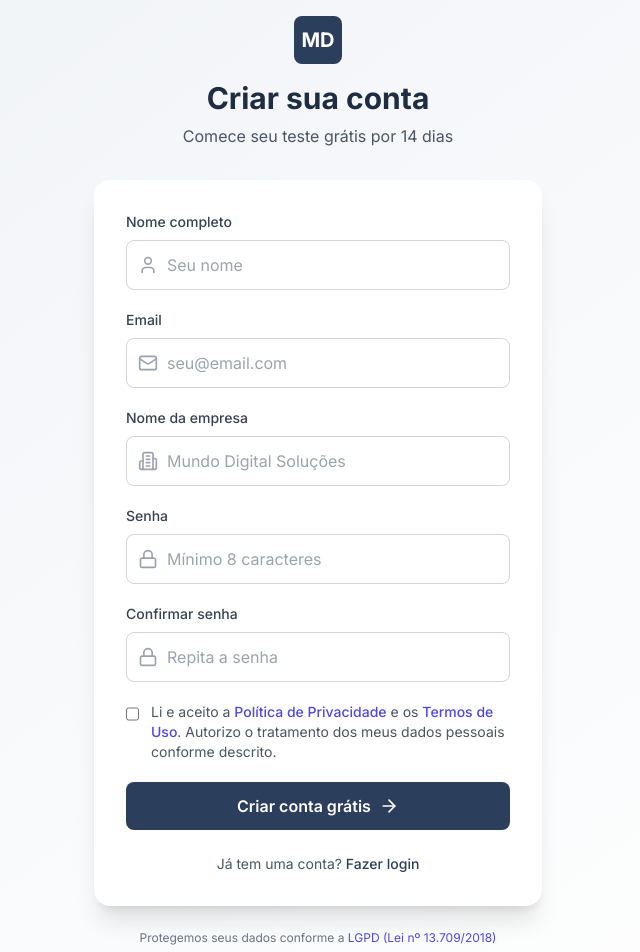
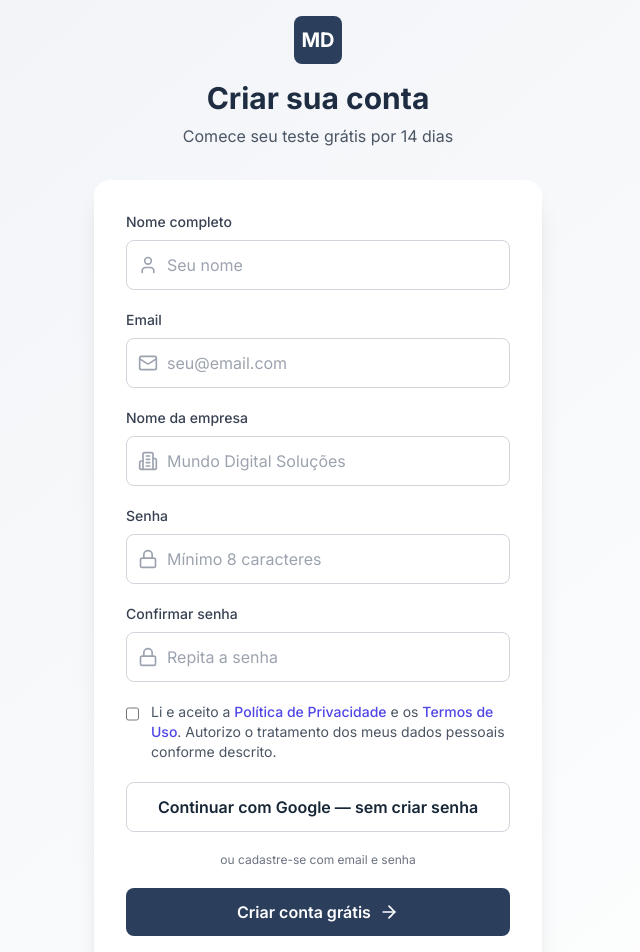
Before and after one commit to mundodigitalsolucoes/mds-crm-saas, a Next.js app: page /auth/signup in a window 1280 px wide. Shown: the top 952 px of the page, without its empty margins (322-962 px from the left). Built offline with nearby package versions, Linux system fonts and the light colour scheme.

Commit message:
feat(signup): offer Google trial signup with company and LGPD consent

```diff
--- a/src/app/auth/signup/page.tsx
+++ b/src/app/auth/signup/page.tsx
@@ -6,6 +6,7 @@
 import { useState } from 'react'
 import Link from 'next/link'
 import { useRouter } from 'next/navigation'
+import { signIn } from 'next-auth/react'
 import { Building2, Mail, User, Lock, ArrowRight } from 'lucide-react'
 
 export default function SignupPage() {
@@ -20,6 +21,34 @@ export default function SignupPage() {
     })
     const [error, setError] = useState('')
     const [loading, setLoading] = useState(false)
+    const [googleLoading, setGoogleLoading] = useState(false)
+
+    const handleGoogleSignup = async () => {
+        setError('')
+        if (!formData.companyName.trim()) {
+            setError('Informe o nome da empresa antes de continuar com Google.')
+            return
+        }
+        if (!formData.consent) {
+            setError('Aceite a Política de Privacidade e os Termos de Uso antes de continuar.')
+            return
+        }
+        setGoogleLoading(true)
+        try {
+            const response = await fetch('/api/auth/google-signup-intent', {
+                method: 'POST', headers: { 'Content-Type': 'application/json' },
+                body: JSON.stringify({ companyName: formData.companyName, consent: formData.consent }),
+            })
+            if (!response.ok) {
+                const body = await response.json().catch(() => ({}))
+                throw new Error(body.error || 'Não foi possível iniciar o cadastro Google.')
+            }
+            await signIn('google', { callbackUrl: '/dashboard' })
+        } catch (err) {
+            setError(err instanceof Error ? err.message : 'Erro ao conectar com Google.')
+            setGoogleLoading(false)
+        }
+    }
 
     const handleSubmit = async (e: React.FormEvent) => {
         e.preventDefault()
@@ -201,6 +230,11 @@ export default function SignupPage() {
                             </label>
                         </div>
 
+                        <button type="button" onClick={handleGoogleSignup} disabled={googleLoading || loading}
+                            className="w-full border border-gray-300 hover:bg-gray-50 py-3 rounded-lg font-semibold disabled:opacity-50">
+                            {googleLoading ? 'Conectando ao Google...' : 'Continuar com Google — sem criar senha'}
+                        </button>
+                        <p className="text-center text-xs text-gray-500">ou cadastre-se com email e senha</p>
                         <button
                             type="submit"
                             disabled={loading}
```
